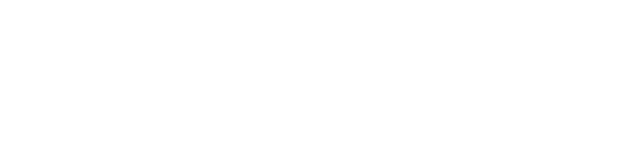
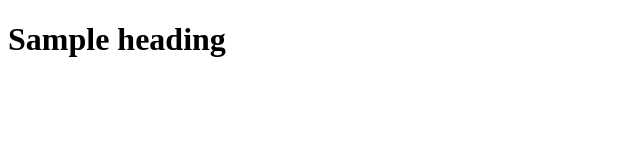
Before and after one commit to penguinaz/git_practice, a plain HTML site: page index.html in a window 1280 px wide. Shown: the whole page, without its empty margins (0-640 px from the left). Drawn offline with Linux system fonts and the light colour scheme.

Commit message:
add main heading

```diff
--- a/index.html
+++ b/index.html
@@ -3,7 +3,11 @@
   <head>
     <meta charset="UTF-8" />
     <meta name="viewport" content="width=device-width, initial-scale=1.0" />
-    <title>Document</title>
+    <title>Furniture</title>
   </head>
-  <body></body>
+  <body>
+    <main class="main">
+      <h1 class="main-heading">Sample heading</h1>
+    </main>
+  </body>
 </html>
```
